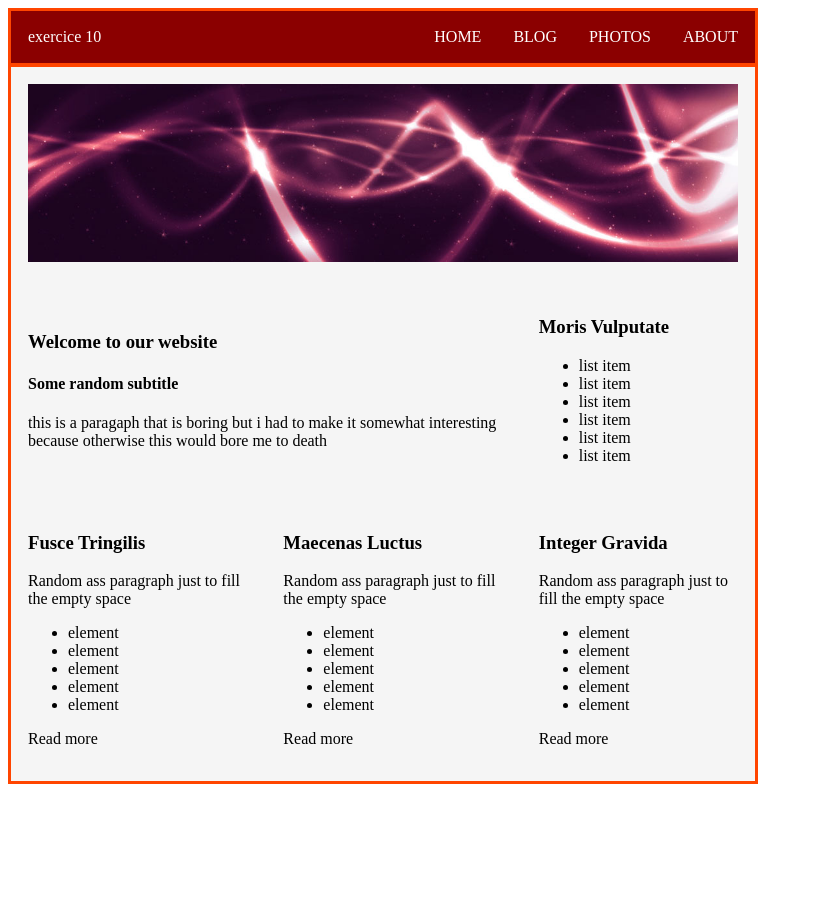
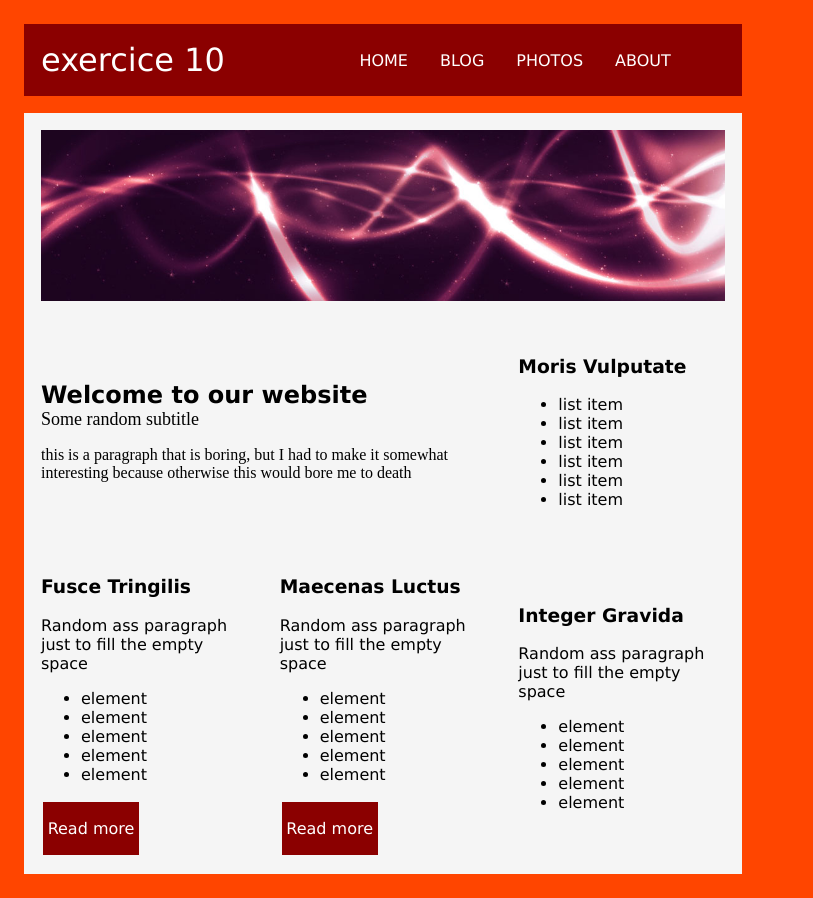
Before and after one commit to Naurid/HTMLCSSTechnofutur, a website: page Exercice1.html in a window 1280 px wide. Shown: the whole page, without its empty margins (0-813 px from the left). Before the commit the page ends 800 px from the top, so only its background shows below. Drawn offline with Linux system fonts and the light colour scheme.

Commit message:
css debut

```diff
--- a/Exercice1.html
+++ b/Exercice1.html
@@ -4,16 +4,17 @@
     <meta charset="UTF-8">
     <title>Title</title>
 </head>
-<body >
-<table bgcolor="#ff4500" width="750">
+<body bgcolor="#ff4500">
+<table  width="750" cellspacing="15">
   <tr><td>
-    <table bgcolor="#8b0000" width="100%" cellpadding="15" style="color: white;">
+    <table bgcolor="#8b0000" width="100%" cellpadding="15">
       <tr >
-        <td width = "400" color>exercice 10</td>
-        <td>HOME</td>
-        <td>BLOG</td>
-        <td>PHOTOS</td>
-        <td>ABOUT</td>
+        <td width = "400" ><font size="6" color="white" face="verdana">exercice 10</font></td>
+        <td><font color="white" face="verdana">HOME</font></td>
+        <td><font color="white" face="verdana">BLOG</font></td>
+        <td><font color="white" face="verdana">PHOTOS</font></td>
+        <td width="150"><font color="white" face="verdana">ABOUT</font></td>
+
       </tr>
     </table>
   </td></tr>
@@ -24,11 +25,12 @@
       </tr>
       <tr>
         <td colspan="2">
-          <h3>Welcome to our website</h3>
-          <h4>Some random subtitle</h4>
-          <p>this is a paragaph that is boring but i had to make it somewhat interesting because otherwise this would bore me to death</p>
+          <p><font size="5" face="verdana"><b>Welcome to our website</b></font> <br> <font size="4">Some random subtitle</font></p>
+
+          <p>this is a paragraph that is boring, but I had to make it somewhat interesting because otherwise this would bore me to death</p>
         </td>
         <td>
+          <font face="verdana">
           <h3>Moris Vulputate</h3>
           <ul>
             <li>list item</li>
@@ -38,11 +40,13 @@
             <li>list item</li>
             <li>list item</li>
           </ul>
+          </font>
         </td>
 
       </tr>
       <tr>
         <td>
+          <font face="verdana">
           <h3>Fusce Tringilis</h3>
           <p>Random ass paragraph just to fill the empty space</p>
           <ul>
@@ -52,9 +56,12 @@
             <li>element</li>
             <li>element</li>
           </ul>
-          <p>Read more</p>
+          <table width="100" height="40"><tr ><td bgcolor="#8b0000" align="center"><p><font face="verdana" color="white" >Read more</font></p></td></tr></table>
+          </font>
         </td>
-        <td><h3>Maecenas Luctus</h3>
+        <td>
+          <font face="verdana">
+          <h3>Maecenas Luctus</h3>
           <p>Random ass paragraph just to fill the empty space</p>
           <ul>
             <li>element</li>
@@ -63,8 +70,12 @@
             <li>element</li>
             <li>element</li>
           </ul>
-          <p>Read more</p></td>
-        <td><h3>Integer Gravida</h3>
+          <table width="100" height="25"><tr ><td bgcolor="#8b0000" align="center"><p><font face="verdana" color="white" >Read more</font></p></td></tr></table>
+          </font>
+        </td>
+        <td>
+          <font face="verdana">
+          <h3>Integer Gravida</h3>
           <p>Random ass paragraph just to fill the empty space</p>
           <ul>
             <li>element</li>
@@ -73,13 +84,12 @@
             <li>element</li>
             <li>element</li>
           </ul>
-          <p>Read more</p></td>
+          </font>
+        </td>
       </tr>
     </table>
-  </td></tr>
-
+  </td>
+  </tr>
 </table>
-
-
 </body>
 </html>
--- a/style.css
+++ b/style.css
@@ -0,0 +1,46 @@
+
+body{
+    background-color: #f3f3db;
+    font-family: Arial;
+}
+h1{
+    background-color: #a8a8a8;
+    text-align: center;
+    font-variant: small-caps;
+    text-transform: capitalize;
+    color: #00fdfd;
+    margin-bottom: 1rem;
+    margin-top: 1rem;
+}
+
+h2{
+    text-transform: uppercase;
+    color: #00fdfd;
+    padding: 1.25rem;
+}
+h3{
+    background-color: #e79579;
+    width: 50%;
+    margin-left: 20rem;
+    margin-top: 1rem;
+}
+
+p{
+    background-color: #b12222;
+    color: white;
+    padding: .6rem;
+    margin: 0.6rem;
+    border: 2px dotted white;
+}
+
+.customClass{
+    color: #acfd2c;
+}
+
+#customID{
+    color: #54b1a9;
+}
+
+hr{
+    border: 1px dotted #007f00;
+}
```
Also changed, not shown: Exercice2.html (added, +22 -0 lines), index.html (+1 -1 lines).
